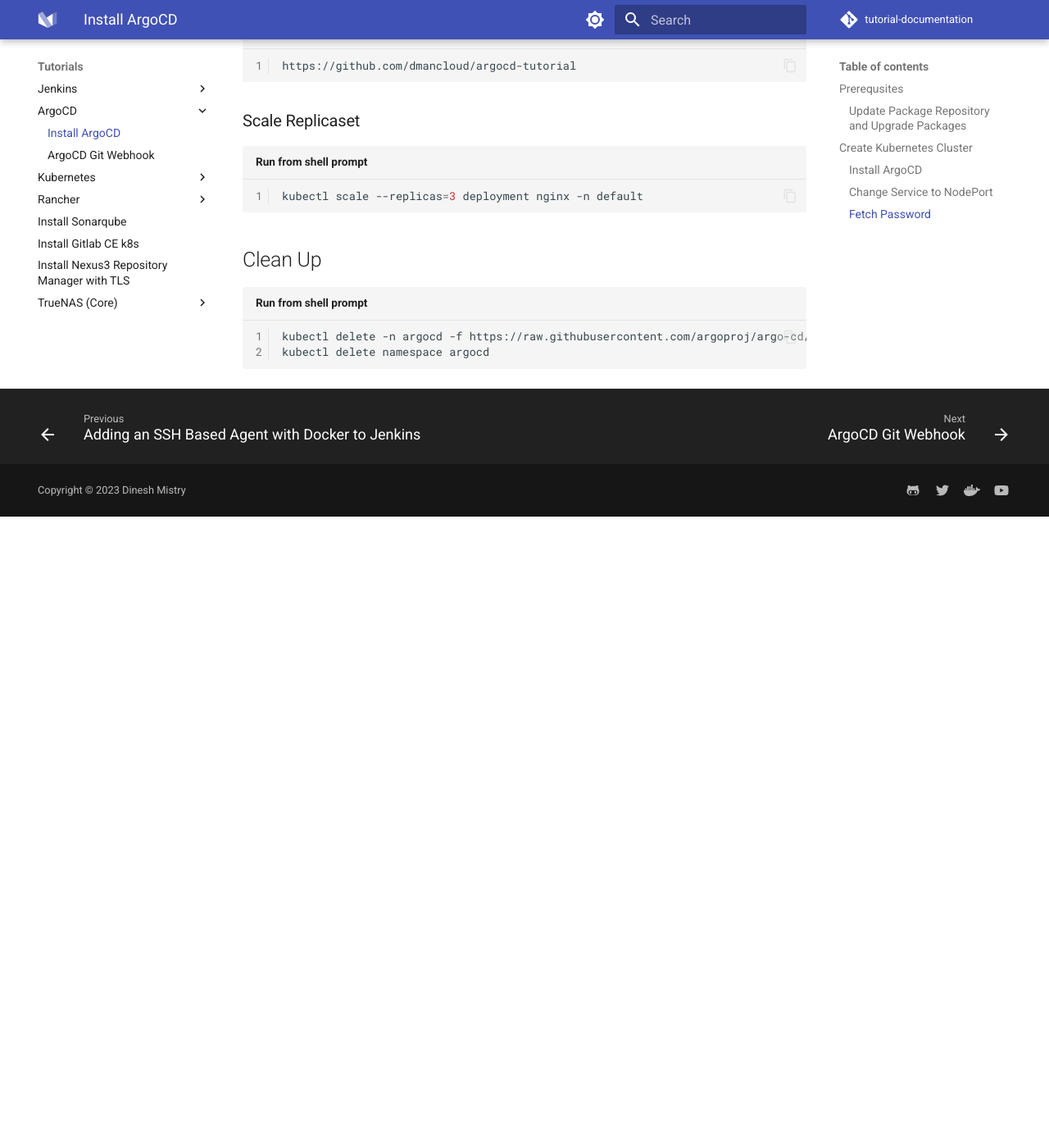
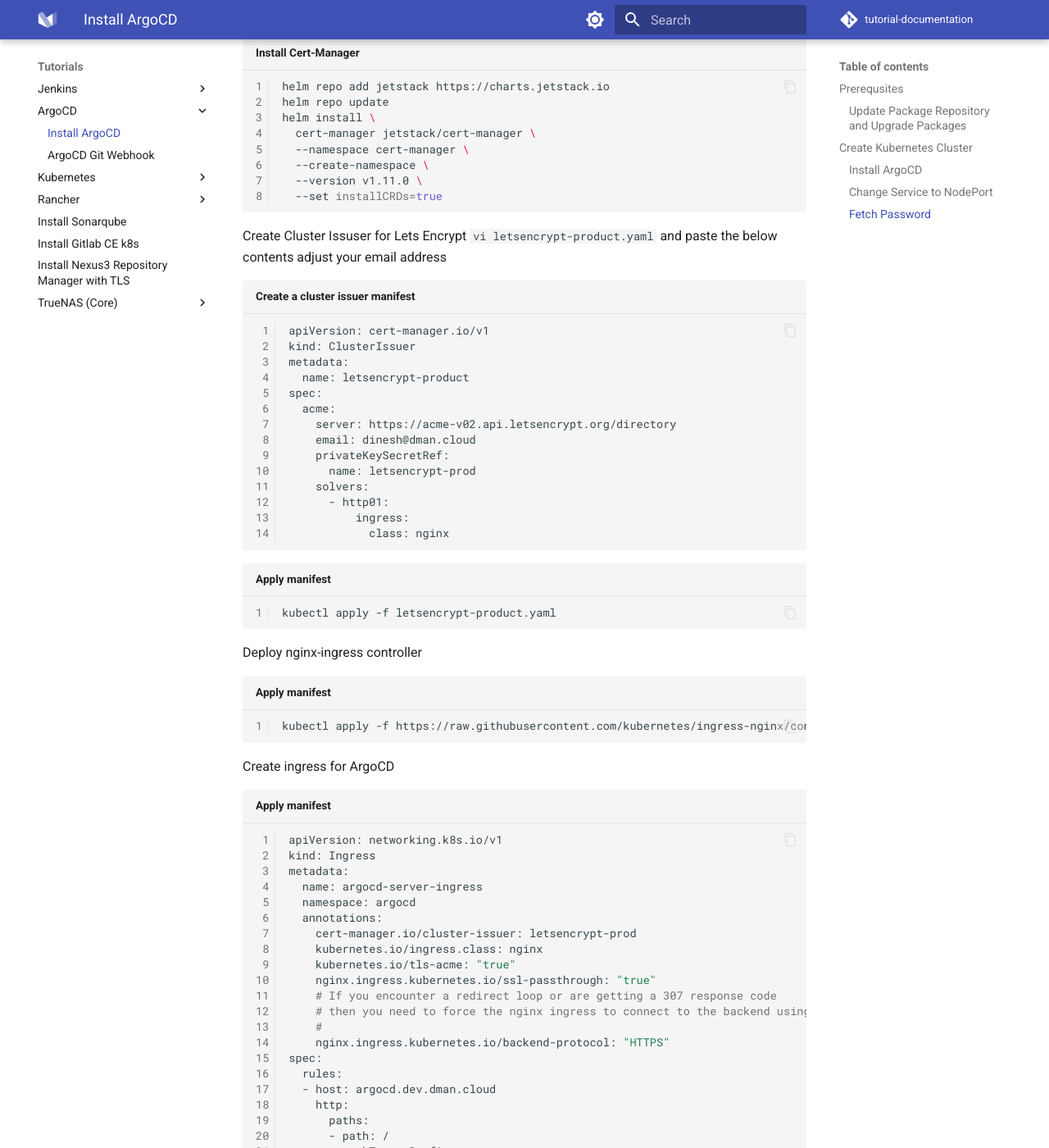
Before and after one commit to dmancloud/tutorial-documentation, an MkDocs documentation site: the page built from docs/install-argocd.md, in a window 1280 px wide and 1400 px high, scrolled down 1626 px. Shown: the whole window at 82% size. Built offline with MkDocs 1.6.1 and Material for MkDocs 9.7.7, drawn with Linux system fonts in a browser that asks for light colours; comment, search, counter and statistics services are not loaded; the version menu is left out; before the commit the page ends 2256 px from its top, so only the background shows below that; some of the changed text lies outside the part shown.

Commit message:
updated to add tls and ingress

````diff
--- a/docs/install-argocd.md
+++ b/docs/install-argocd.md
@@ -34,6 +34,77 @@
 ``` shell title="Run from shell prompt" linenums="1"
 kubectl -n argocd get secret argocd-initial-admin-secret -o jsonpath="{.data.password}" | base64 -d
 ```
+
+# Optional (Enable TLS w/Ingress)
+If you want to enable access from the internet or private network you can follow the instructions below to install and configure an ingress-controller with lets-encrypt.
+``` shell title="Install Cert-Manager" linenums="1"
+helm repo add jetstack https://charts.jetstack.io
+helm repo update
+helm install \
+  cert-manager jetstack/cert-manager \
+  --namespace cert-manager \
+  --create-namespace \
+  --version v1.11.0 \
+  --set installCRDs=true
+```
+Create Cluster Issuser for Lets Encrypt `vi letsencrypt-product.yaml` and paste the below contents adjust your email address
+``` shell title="Create a cluster issuer manifest" linenums="1"
+apiVersion: cert-manager.io/v1
+kind: ClusterIssuer
+metadata:
+  name: letsencrypt-product
+spec:
+  acme:
+    server: https://acme-v02.api.letsencrypt.org/directory
+    email: dinesh@dman.cloud
+    privateKeySecretRef:
+      name: letsencrypt-prod
+    solvers:
+      - http01:
+          ingress:
+            class: nginx
+```
+``` shell title="Apply manifest" linenums="1"
+kubectl apply -f letsencrypt-product.yaml
+```
+Deploy nginx-ingress controller
+``` shell title="Apply manifest" linenums="1"
+kubectl apply -f https://raw.githubusercontent.com/kubernetes/ingress-nginx/controller-v1.7.0/deploy/static/provider/cloud/deploy.yaml
+```
+Create ingress for ArgoCD
+``` shell title="Apply manifest" linenums="1"
+apiVersion: networking.k8s.io/v1
+kind: Ingress
+metadata:
+  name: argocd-server-ingress
+  namespace: argocd
+  annotations:
+    cert-manager.io/cluster-issuer: letsencrypt-prod
+    kubernetes.io/ingress.class: nginx
+    kubernetes.io/tls-acme: "true"
+    nginx.ingress.kubernetes.io/ssl-passthrough: "true"
+    # If you encounter a redirect loop or are getting a 307 response code
+    # then you need to force the nginx ingress to connect to the backend using HTTPS.
+    #
+    nginx.ingress.kubernetes.io/backend-protocol: "HTTPS"
+spec:
+  rules:
+  - host: argocd.dev.dman.cloud
+    http:
+      paths:
+      - path: /
+        pathType: Prefix
+        backend:
+          service:
+            name: argocd-server
+            port:
+              name: https
+  tls:
+  - hosts:
+    - argocd.dev.dman.cloud
+    secretName: argocd-secret # do not change, this is provided by Argo CD
+```
+
 # Deploy Demo Application
 You can use the below repository to deploy a demo nginx application
 ``` shell title="This repository has a sample application" linenums="1"
````
